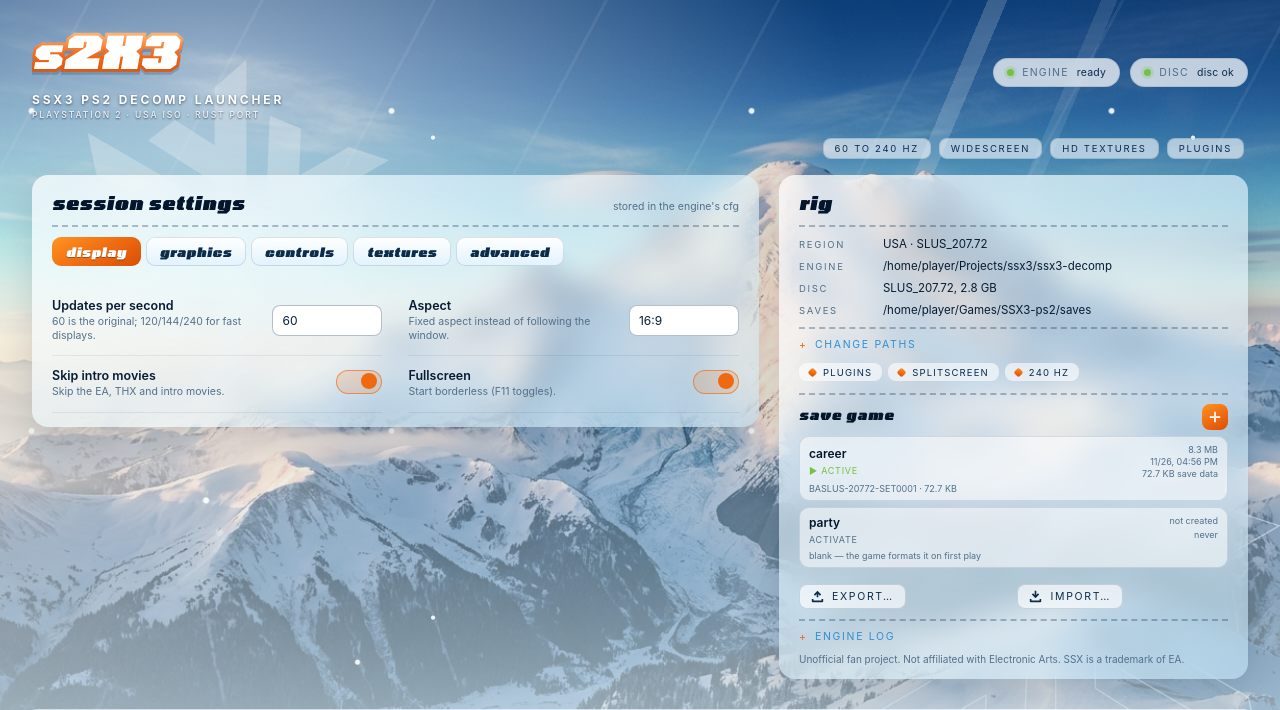
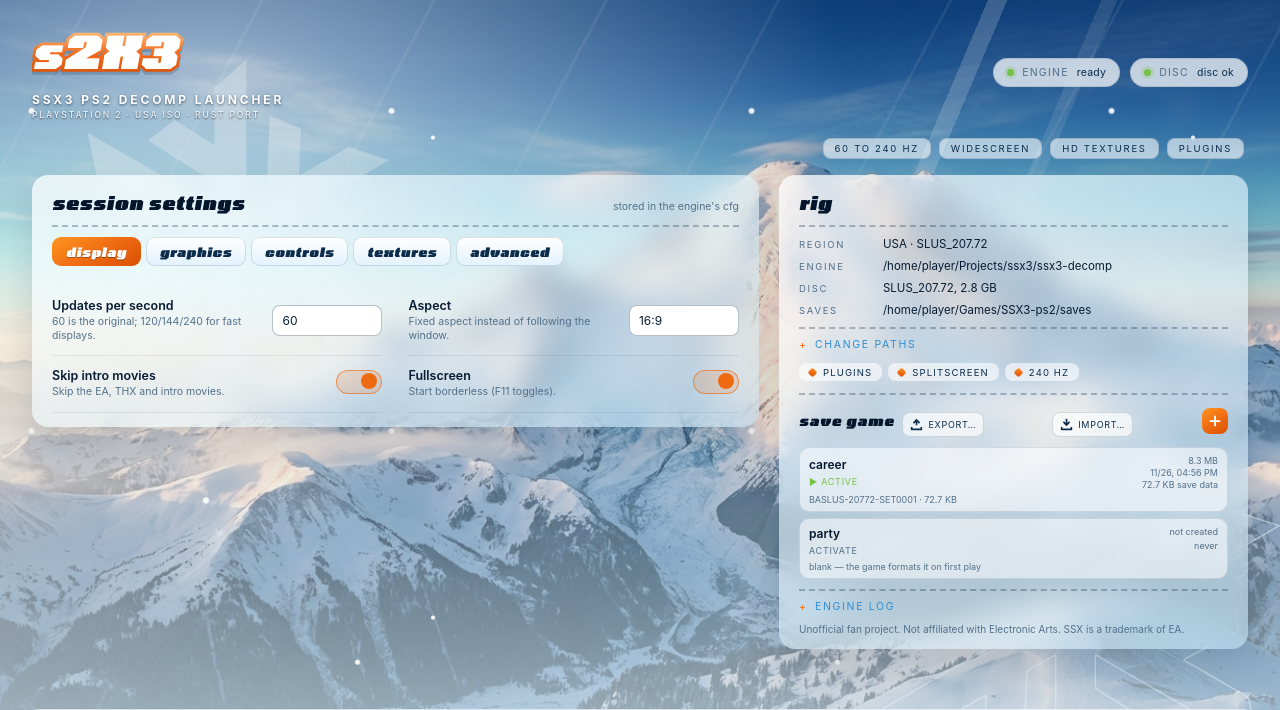
Before and after one commit to bitm4ncer/s2x3, a website: page apps/desktop/src/index.html in a window 1280 px wide. Shown: the top 710 px of the page. Drawn offline with Linux system fonts and the light colour scheme.

Commit message:
Save game title row: export/import menus beside the plus button

```diff
--- a/apps/desktop/src/index.html
+++ b/apps/desktop/src/index.html
@@ -133,14 +133,6 @@
           <div class="saves">
             <div class="saves-title">
               <h4>Save game</h4>
-              <button id="card-new" class="icon-btn" title="New card" aria-label="New card">
-                <svg viewBox="0 0 16 16" aria-hidden="true"><path d="M7 2h2v5h5v2H9v5H7V9H2V7h5z" /></svg>
-              </button>
-            </div>
-            <div class="card-list" id="card-list">
-              <p id="saves-info" class="muted">checking…</p>
-            </div>
-            <div class="saves-actions">
               <div class="menu-wrap">
                 <button id="card-export" class="ghost small has-icon">
                   <svg viewBox="0 0 16 16" aria-hidden="true"><path d="M8 1l4.5 4.5L11 7 9 5v4H7V5L5 7 3.5 5.5zM1 11h2v2h10v-2h2v3a1 1 0 0 1-1 1H2a1 1 0 0 1-1-1z"/></svg>
@@ -161,6 +153,12 @@
                   <button data-act="paste">Paste hash…</button>
                 </div>
               </div>
+              <button id="card-new" class="icon-btn" title="New card" aria-label="New card">
+                <svg viewBox="0 0 16 16" aria-hidden="true"><path d="M7 2h2v5h5v2H9v5H7V9H2V7h5z" /></svg>
+              </button>
+            </div>
+            <div class="card-list" id="card-list">
+              <p id="saves-info" class="muted">checking…</p>
             </div>
           </div>
 
--- a/apps/desktop/src/style.css
+++ b/apps/desktop/src/style.css
@@ -677,7 +677,25 @@ main::-webkit-scrollbar-thumb:hover {
   display: flex;
   align-items: center;
   justify-content: space-between;
-  gap: 10px;
+  gap: 8px;
+  margin-bottom: 10px;
+}
+
+.saves-title h4 {
+  margin: 0;
+  flex: none;
+}
+
+.saves-title .menu-wrap {
+  flex: 1;
+  min-width: 0;
+}
+
+.saves-title .ghost.has-icon {
+  padding: 6px 8px;
+  font-size: 9px;
+  gap: 5px;
+  letter-spacing: 0.08em;
 }
 
 /* small orange plus button in the Save game title */
```
